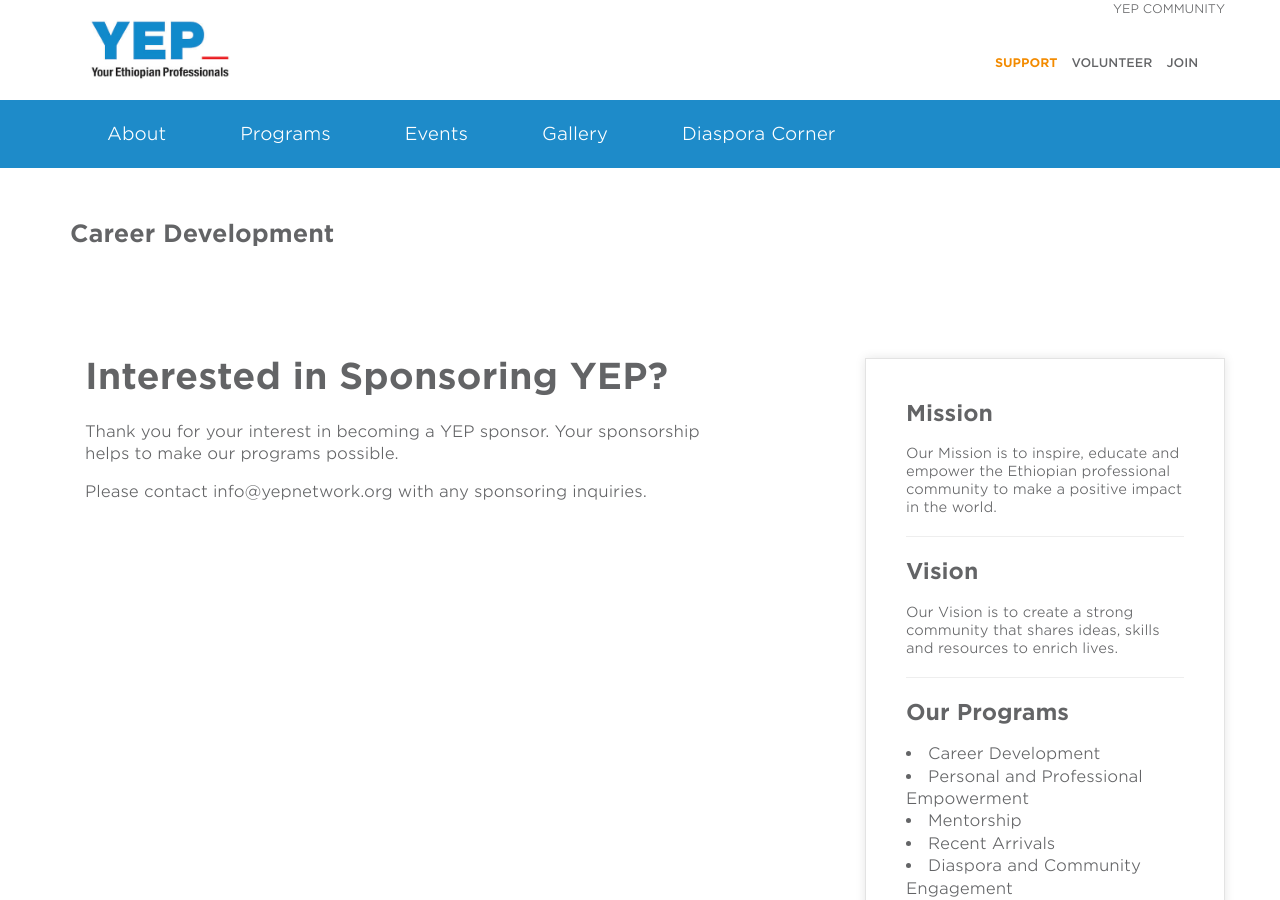
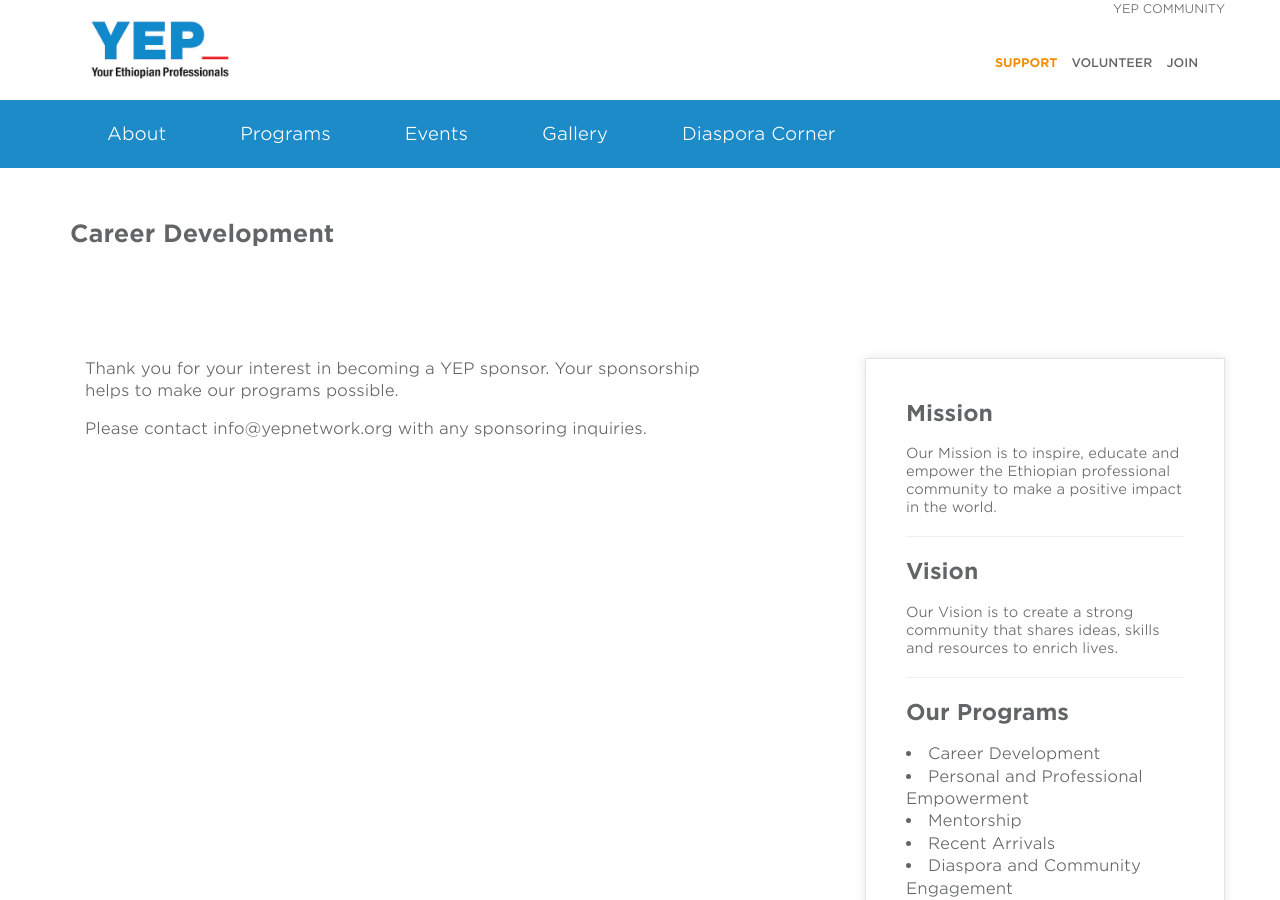
Before and after one commit to YEPNetwork/yepnetwork.github.io, a Jekyll site: the page built from _programs/career-development.html, in a window 1280 px wide and 900 px high. Built offline with Jekyll 4.4.1, drawn with Linux system fonts in a browser that asks for light colours; nearby versions of some CDN libraries.

Commit message:
Update career-development.html

```diff
--- a/_programs/career-development.html
+++ b/_programs/career-development.html
@@ -10,7 +10,6 @@
       <div class="container">
           <div class="row">
                <div class="col-sm-7 col-md-7">
-                  <h1>Interested in Sponsoring YEP?</h1>
 <p>Thank you for your interest in becoming a YEP sponsor. Your sponsorship helps to make our programs possible.</p>
         <p>Please contact info@yepnetwork.org with any sponsoring inquiries.</p>
 
```
